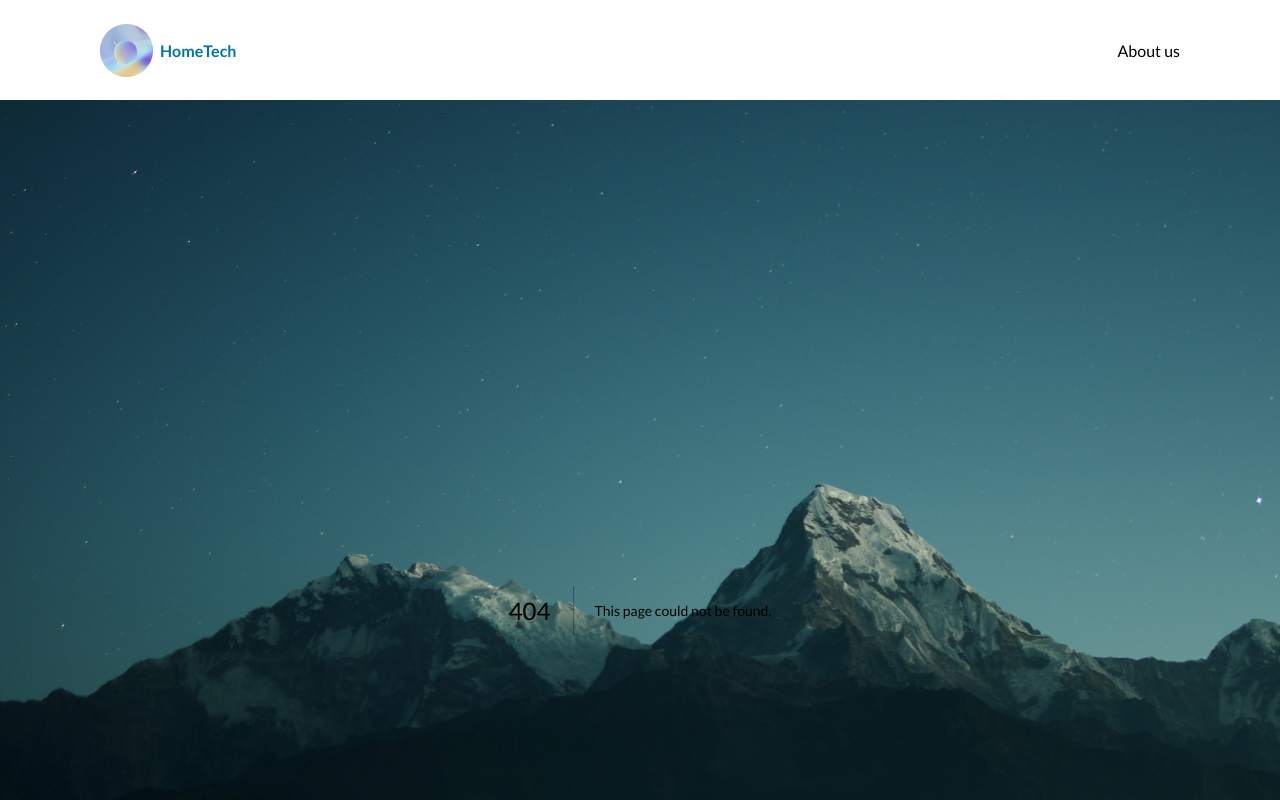
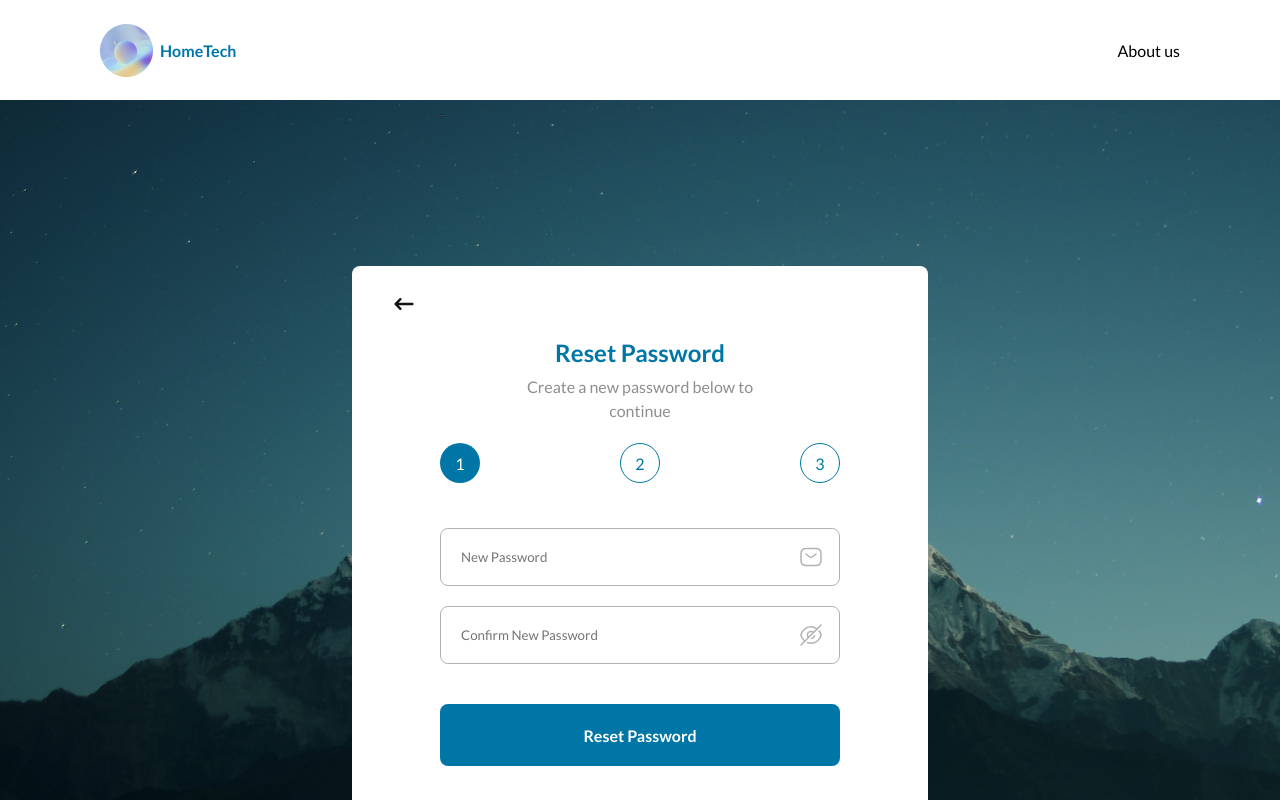
Before and after one commit to Intuneteq/home-tech, a Next.js app: page /reset-password in a window 1280 px wide. Before the commit this address had no page. Built offline with nearby package versions, Linux system fonts and the light colour scheme.

Commit message:
FEAT: I added the UI for the change password form

```diff
--- a/pages/emailLink/index.js
+++ b/pages/emailLink/index.js
@@ -21,13 +21,13 @@ const EmailLink = () => {
           style={{  marginBottom: "16px" }}
           className="modal-btn column-flex"
         >
-          <button className="primary-btn">Go to Email</button>
+          <button onClick={() => router.push('/reset-password')} className="primary-btn">Go to Email</button>
         </div>
         <div
           style={{ marginTop: "22px", marginBottom: "156px" }}
           className="modal-btn column-flex"
         >
-          <button className="tertiary-btn">Back to Home</button>
+          <button onClick={() => router.push('/')} className="tertiary-btn">Back to Home</button>
         </div>
         <div className="modal-footer app__flex-2">
           <p>Privacy and Policy</p>
--- /dev/null
+++ b/pages/reset-password/index.js
@@ -0,0 +1,73 @@
+import Image from "next/image";
+import React from "react";
+import { useRouter } from "next/router";
+import { HiArrowNarrowLeft } from "react-icons/hi";
+
+const ResetPassword = () => {
+    const router = useRouter();
+  return (
+    <main style={{ height: "100vh" }} className="app__flex main">
+      <article className="column-flex modal">
+        <div className="modal-arrow">
+          <HiArrowNarrowLeft onClick={() => router.back()} />
+        </div>
+        <h1 style={{ marginBottom: "8px" }} className="head-text">
+        Reset Password
+        </h1>
+        <p style={{ marginBottom: "20px" }} className="p-text-2">
+        Create a new password below to<br/> continue
+        </p>
+        <div style={{ marginBottom: "45px" }} className="progress app__flex-2">
+          <p className="filled">1</p>
+          <p className="dense">2</p>
+          <p className="dense">3</p>
+        </div>
+        <div
+        //  className={emailErrMsg ? "modal-input error" : "modal-input"}
+        className="modal-input"
+         >
+          <input
+            // ref={emailRef}
+            type="text"
+            placeholder="New Password"
+            // onChange={(e) => setEmail(e.target.value.toLowerCase())}
+            className={"email-error input-error"}
+          />
+          <Image src={"/sms.svg"} width={24} height={24} alt="email" />
+        </div>
+        <div
+        // className={errMsg ? "modal-input error" : "modal-input"}
+        className="modal-input"
+        >
+          <input
+            // type={showPassword ? "text" : "password"}
+            type={"text"}
+            placeholder="Confirm New Password"
+            // onChange={(e) => setPassword(e.target.value)}
+            // className={errMsg ? "input-error" : null}
+          />
+          <Image
+            // onClick={() => setShowPassword(!showPassword)}
+            // src={showPassword ? "/showpassword.png" : "/eye-slash.svg"}
+            src={"/eye-slash.svg"}
+            width={24}
+            height={24}
+            alt="email"
+          />
+        </div>
+        <div
+          style={{  marginBottom: "132px", marginTop: '20px'}}
+          className="modal-btn column-flex"
+        >
+          <button onClick={() => router.push('/reset-password')} className="primary-btn">Reset Password</button>
+        </div>
+        <div className="modal-footer app__flex-2">
+          <p>Privacy and Policy</p>
+          <p>FAQ</p>
+        </div>
+      </article>
+    </main>
+  );
+};
+
+export default ResetPassword;
```
